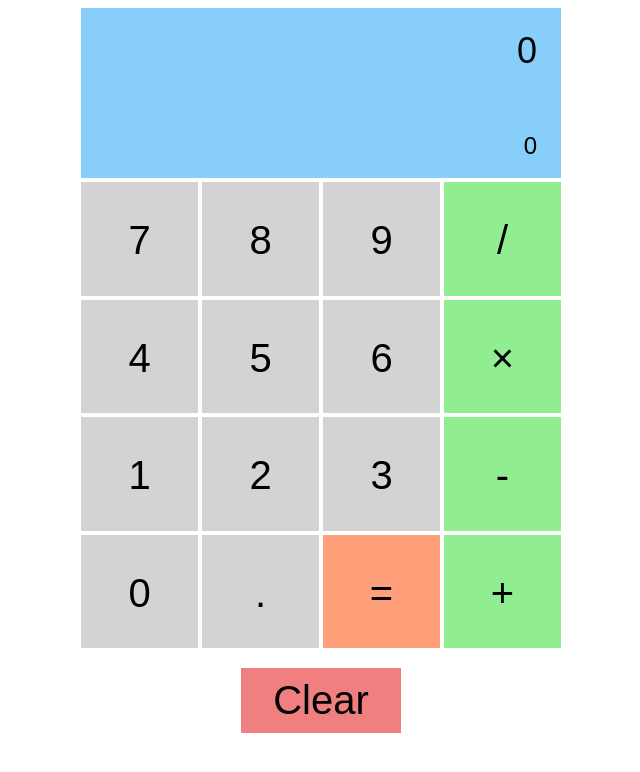
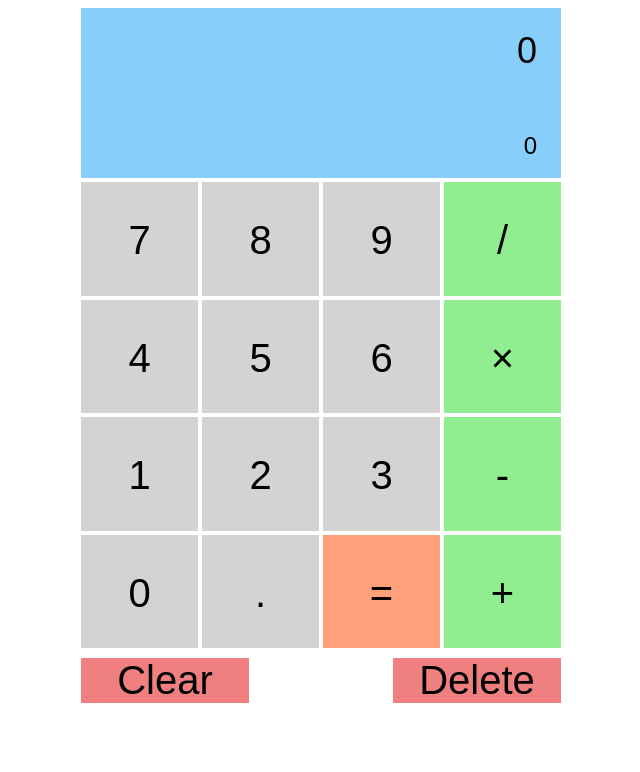
Before and after one commit to vitsenyl/calculator, a plain HTML site: page index.html in a window 1280 px wide. Shown: the whole page, without its empty margins (319-959 px from the left). Drawn offline with Linux system fonts and the light colour scheme.

Commit message:
Added ability to delete items from input expression

```diff
--- a/css/styles.css
+++ b/css/styles.css
@@ -73,14 +73,27 @@ html {
     background-color: lightsalmon;
 }
 
-.clear {
+.aux {
     text-align: center;
     margin: auto;
-    margin-top: 20px;
-    padding-top: 10px;
-    padding-bottom: 10px;
-    width: 20vmin;
-    min-width: 100px;
-    max-width: 200px;
+    margin-top: 10px;
+
+    width: 60vmin;
+    min-width: 300px;
+    max-width: 600px;
+
+    display: flex;
+    justify-content: space-between;
+    align-items: center;
+    align-content: space-between;
+}
+
+#clear {
+    width: 35%;
     background-color: lightcoral;
 }
+
+#delete{
+    width: 35%;
+    background-color: lightcoral;
+}
--- a/index.html
+++ b/index.html
@@ -12,6 +12,7 @@
 </head>
 
 <body>
+
     <div class='calculator'>
         <div class="display">
             <div id="inputExpr">0</div>
@@ -35,9 +36,13 @@
         <div value='*' class='input fx btn'>×</div>
         <div value='-' class='input fx btn'>-</div>
         <div value='+' class='input fx btn'>+</div>
+    </div>
 
+    <div class="aux">
+        <div id="clear">Clear</div>
+        <div id="delete">Delete</div>
     </div>
-    <div class="clear">Clear</div>
+
   <script src="js/scripts.js"></script>
 </body>
 </html>
--- a/js/scripts.js
+++ b/js/scripts.js
@@ -51,6 +51,16 @@ function clearCalculations() {
     inputExpr = '0';
 }
 
+function deleteEntry() {
+    evaluated = false; //Assume that after the calculation, the person wanted something different
+
+    if (isOperator(inputExpr.slice(-1))) {
+        inputExpr = inputExpr.substring(0,inputExpr.length-2);
+    } else {
+        inputExpr = inputExpr.substring(0,inputExpr.length-1);
+    }
+    displayDiv.textContent = inputExpr;
+}
 
 
 function evaluate() {
@@ -118,7 +128,8 @@ function newInput(e) {
 // Sets up Callback Functions
 // // window.addEventListener('keydown',addInput());
 
-document.querySelector('.clear').onclick = clearCalculations;
+document.querySelector('#delete').onclick = deleteEntry;
+document.querySelector('#clear').onclick = clearCalculations;
 document.querySelector('#operate').onclick = evaluate;
 const inputs = document.querySelectorAll('.input');
 inputs.forEach(input => input.addEventListener('click', newInput));
```
